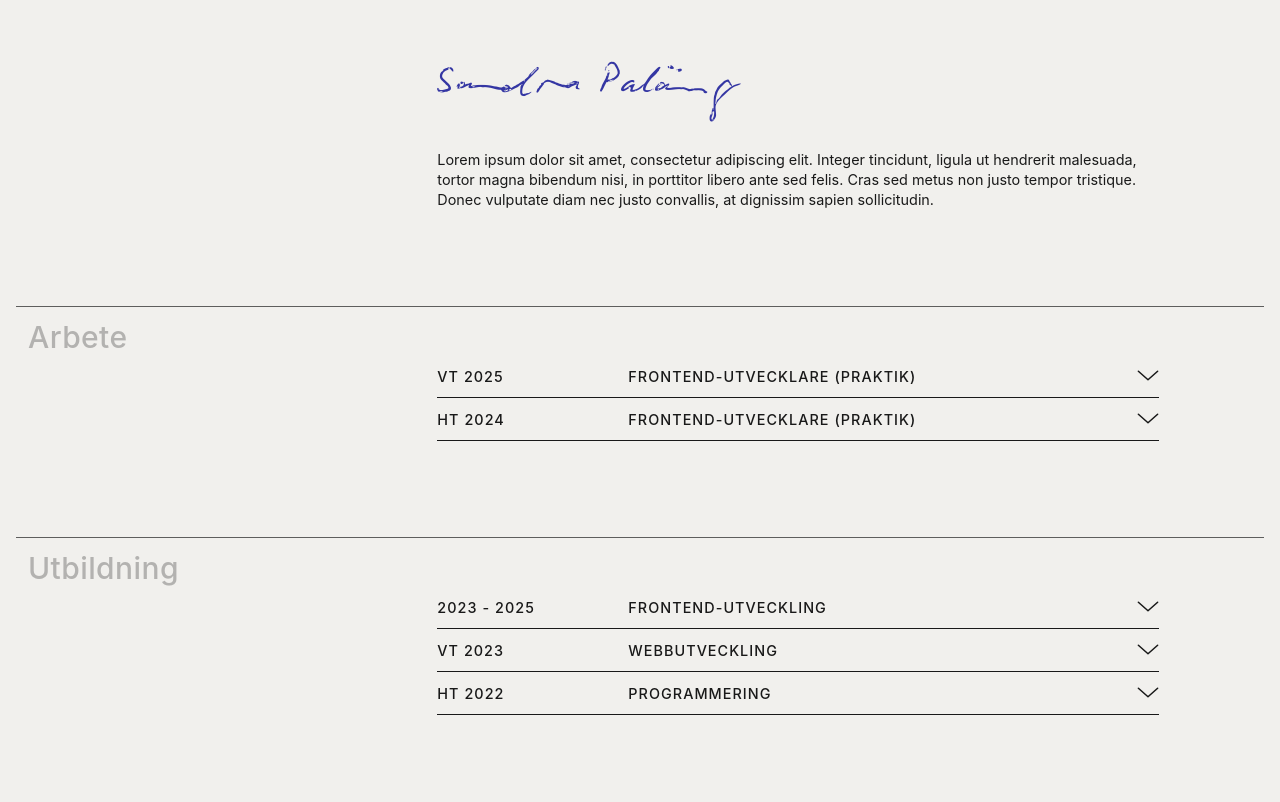
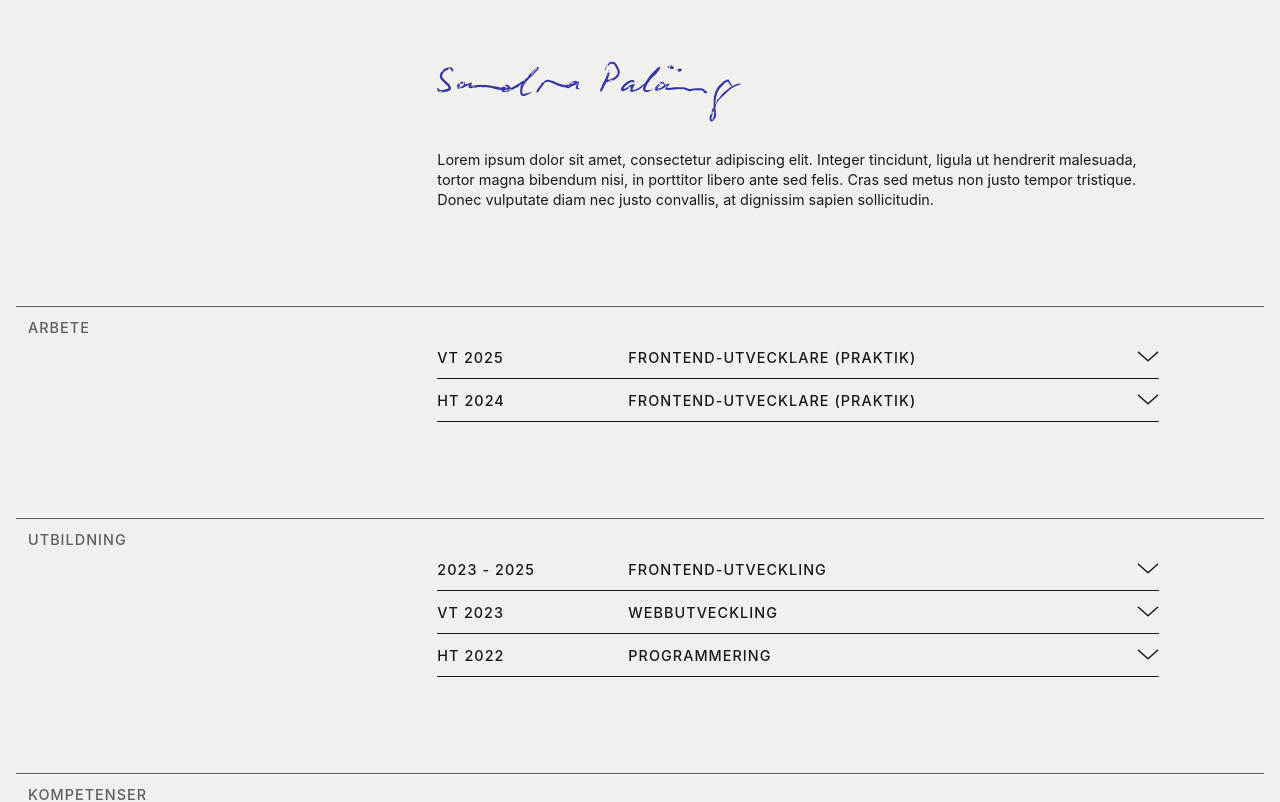
Before and after one commit to sandrapalang/cv, a React (Vite) app: page / in a window 1280 px wide. Shown: the top 802 px of the page. Built offline with nearby package versions, Linux system fonts and the light colour scheme.

Commit message:
feat(ui): tone down desktop h2 for better visual hierarchy

```diff
--- a/src/styles/base.scss
+++ b/src/styles/base.scss
@@ -57,6 +57,13 @@ p {
 }
 
 @media (width >= 992px) {
+	h2 {
+		color: var(--color-text-primary-alpha);
+		font-size: 0.9rem;
+		letter-spacing: 0.065rem;
+		text-transform: uppercase;
+	}
+
 	h3 {
 		font-size: 0.9rem;
 		font-weight: 550;
```
